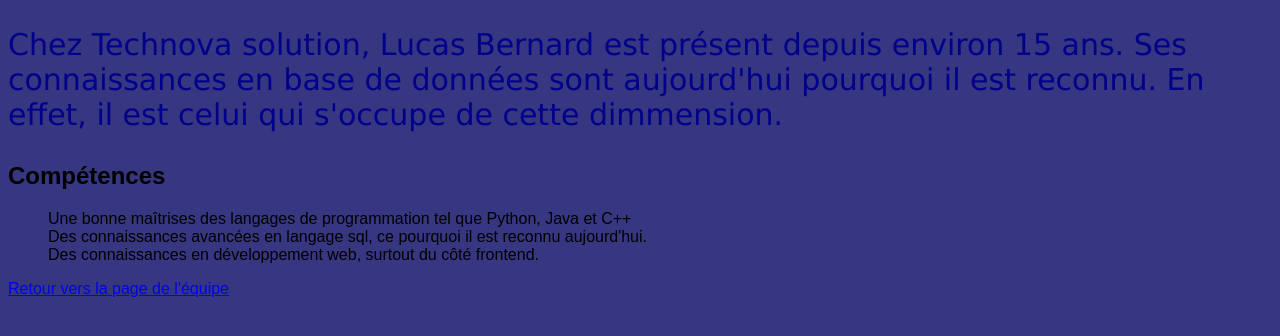
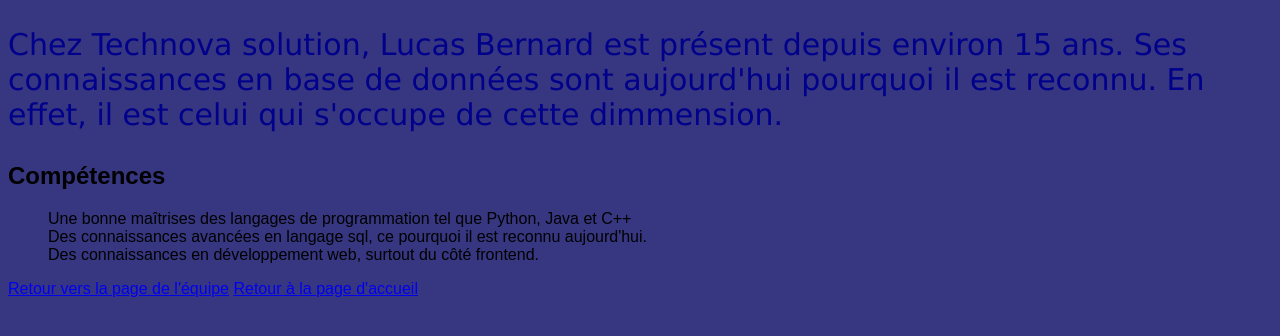
Before and after one commit to Wissem556/Projet-1-Exploration-du-domaine-informatique, a plain HTML site: page lucasbernard.html in a window 1280 px wide. Shown: the part 90-426 px from the top of the page. Drawn offline with Linux system fonts and the light colour scheme.

Commit message:
Update lucasbernard.html
Rajout d'un lien vers l'accueil

```diff
--- a/lucasbernard.html
+++ b/lucasbernard.html
@@ -15,5 +15,6 @@
         <li>Des connaissances en développement web, surtout du côté frontend. </li>
     </ul>
     <a href="équipe.html">Retour vers la page de l'équipe</a>
+    <a href="index.html">Retour à la page d'accueil</a>
 </body>
 </html>
```
